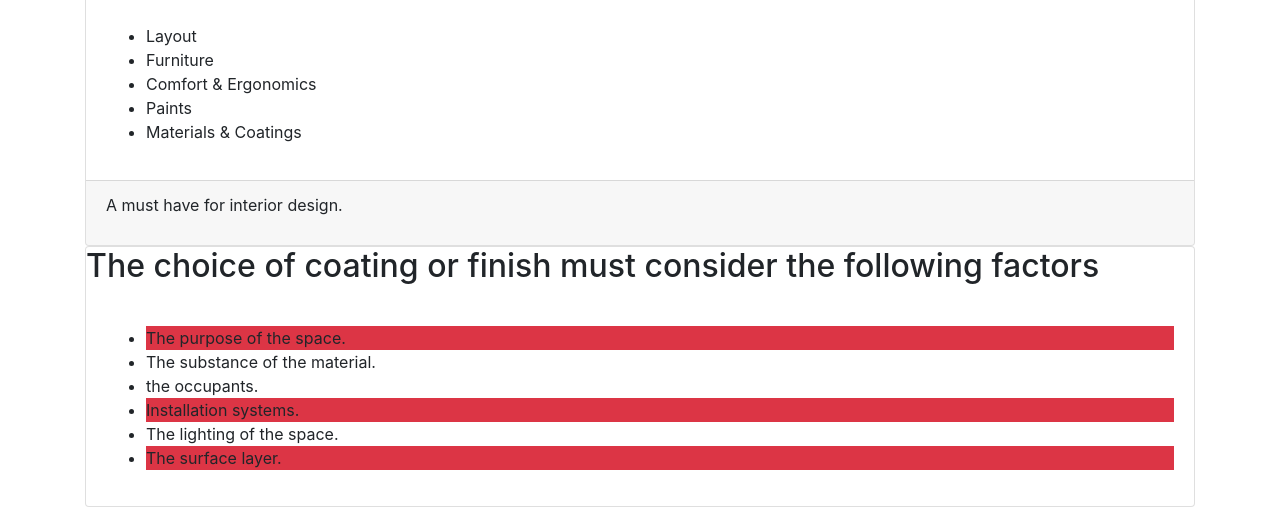
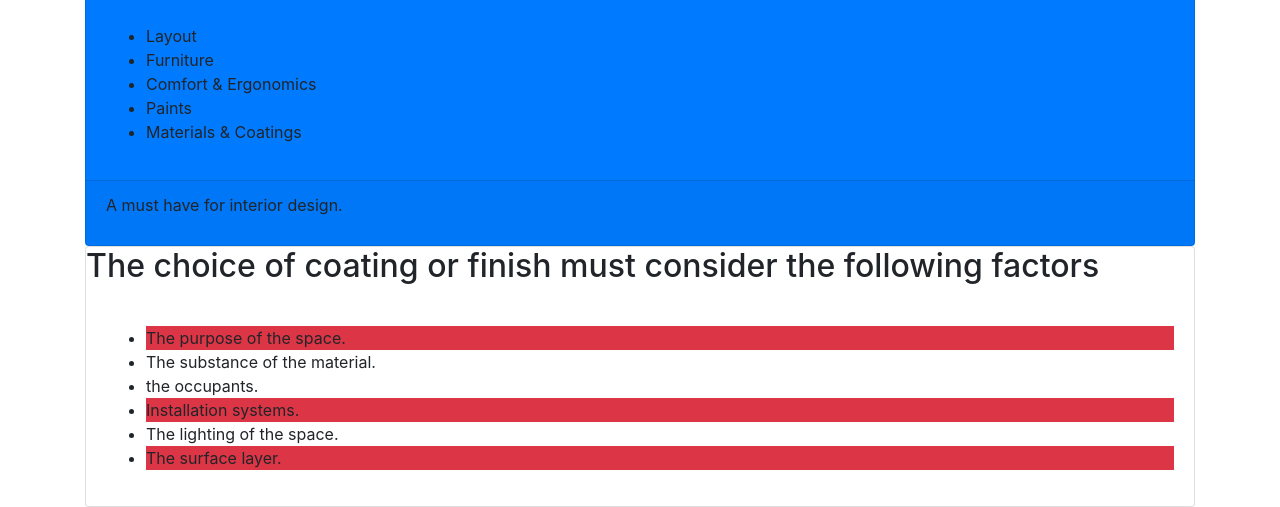
Before and after one commit to AmimoG/Bootstrap-Practice, a plain HTML site: page index.html in a window 1280 px wide. Shown: the part 535-1042 px from the top of the page. Drawn offline with Linux system fonts and the light colour scheme.

Commit message:
Add Files

```diff
--- a/index.html
+++ b/index.html
@@ -26,7 +26,7 @@
             </p>
         </div>
         <section>
-            <div class="card">
+            <div class="card bg-primary">
                 <div class="card-title">
                     <h2>Main issues that interior design must take into account </h2>
                 </div>
```
